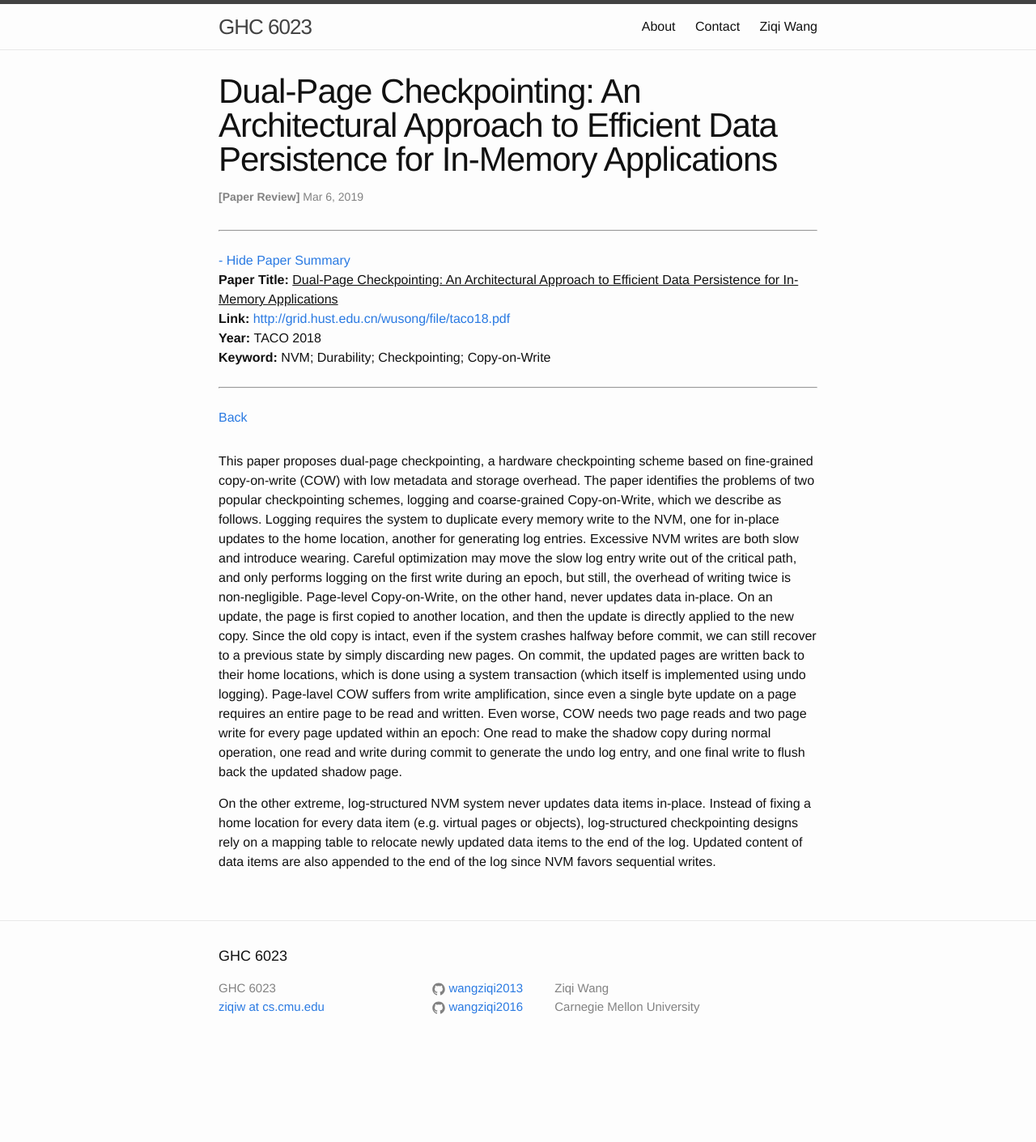
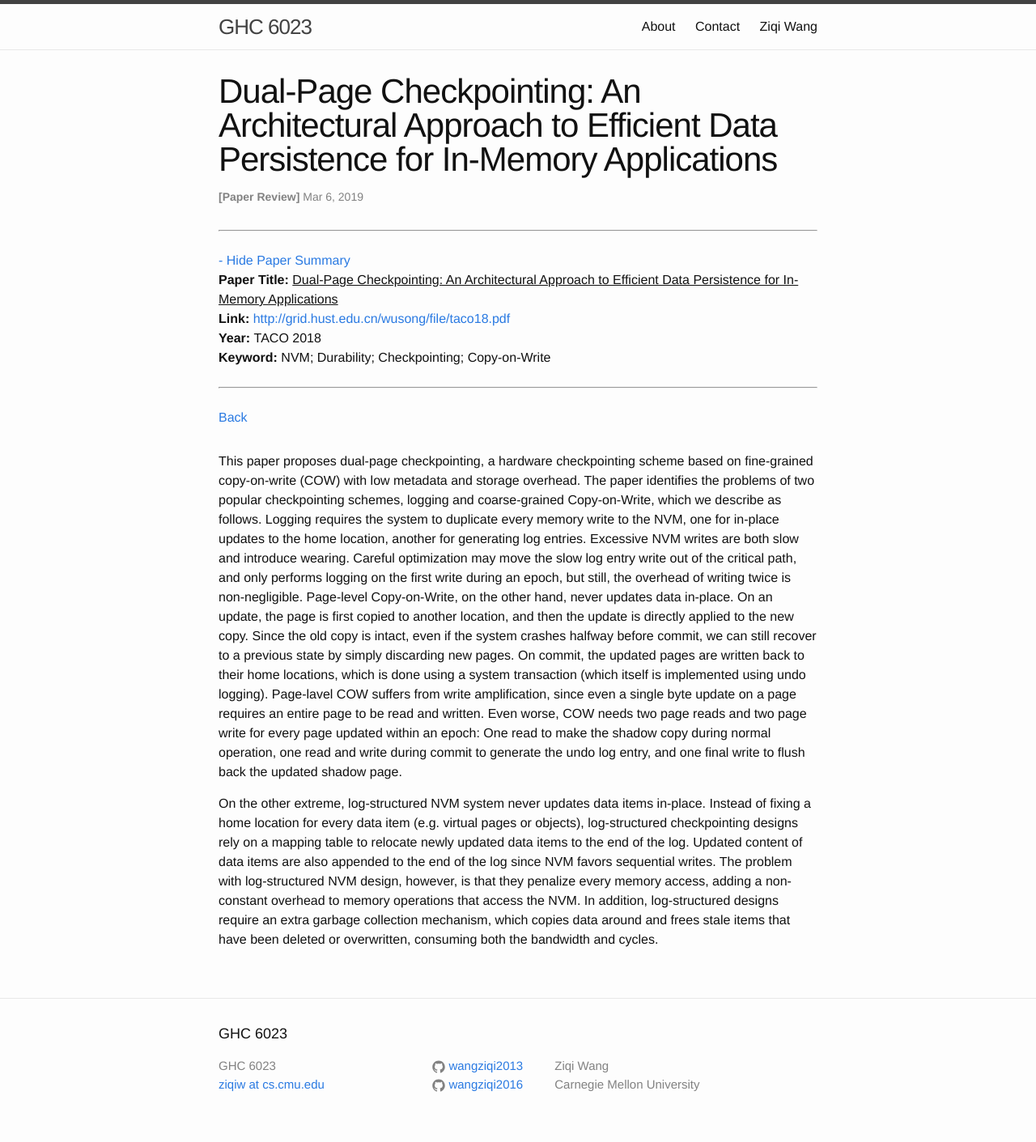
Before and after one commit to wangziqi2013/wangziqi2013.github.io, a Jekyll site: the page built from _posts/2019-03-05-Dual-Page-Ckpt.markdown, in a window 1280 px wide. Shown: the whole page at 81% size. Built offline with Jekyll 4.4.1, drawn with Linux system fonts in a browser that asks for light colours; before the commit the page ends 1315 px from its top, so only the background shows below that.

Commit message:
Finish LSNVMM

```diff
--- a/_posts/2019-03-05-Dual-Page-Ckpt.markdown
+++ b/_posts/2019-03-05-Dual-Page-Ckpt.markdown
@@ -31,4 +31,7 @@ commit to generate the undo log entry, and one final write to flush back the upd
 On the other extreme, log-structured NVM system never updates data items in-place. Instead of fixing a home location
 for every data item (e.g. virtual pages or objects), log-structured checkpointing designs rely on a mapping table
 to relocate newly updated data items to the end of the log. Updated content of data items are also appended to the
-end of the log since NVM favors sequential writes.
+end of the log since NVM favors sequential writes. The problem with log-structured NVM design, however, is that they
+penalize every memory access, adding a non-constant overhead to memory operations that access the NVM. In addition,
+log-structured designs require an extra garbage collection mechanism, which copies data around and frees stale items
+that have been deleted or overwritten, consuming both the bandwidth and cycles.
```
